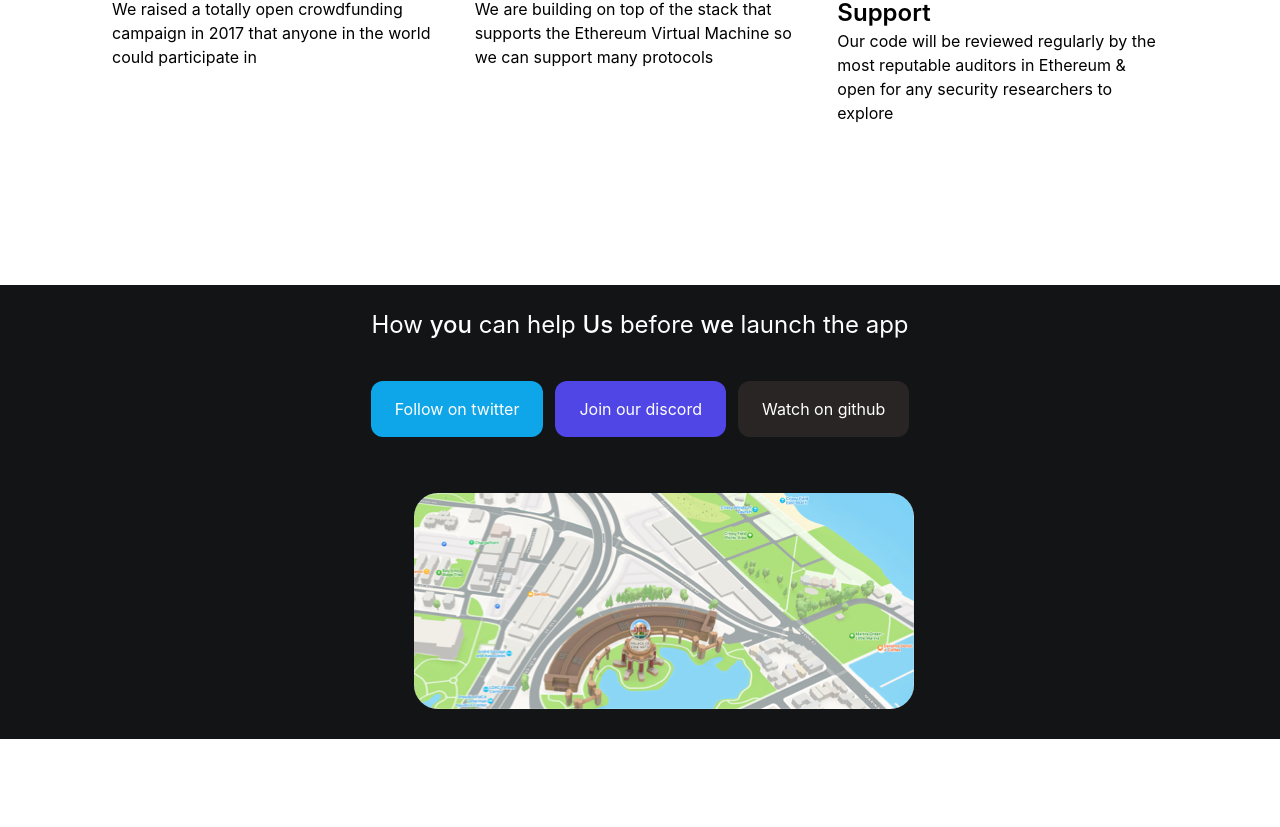
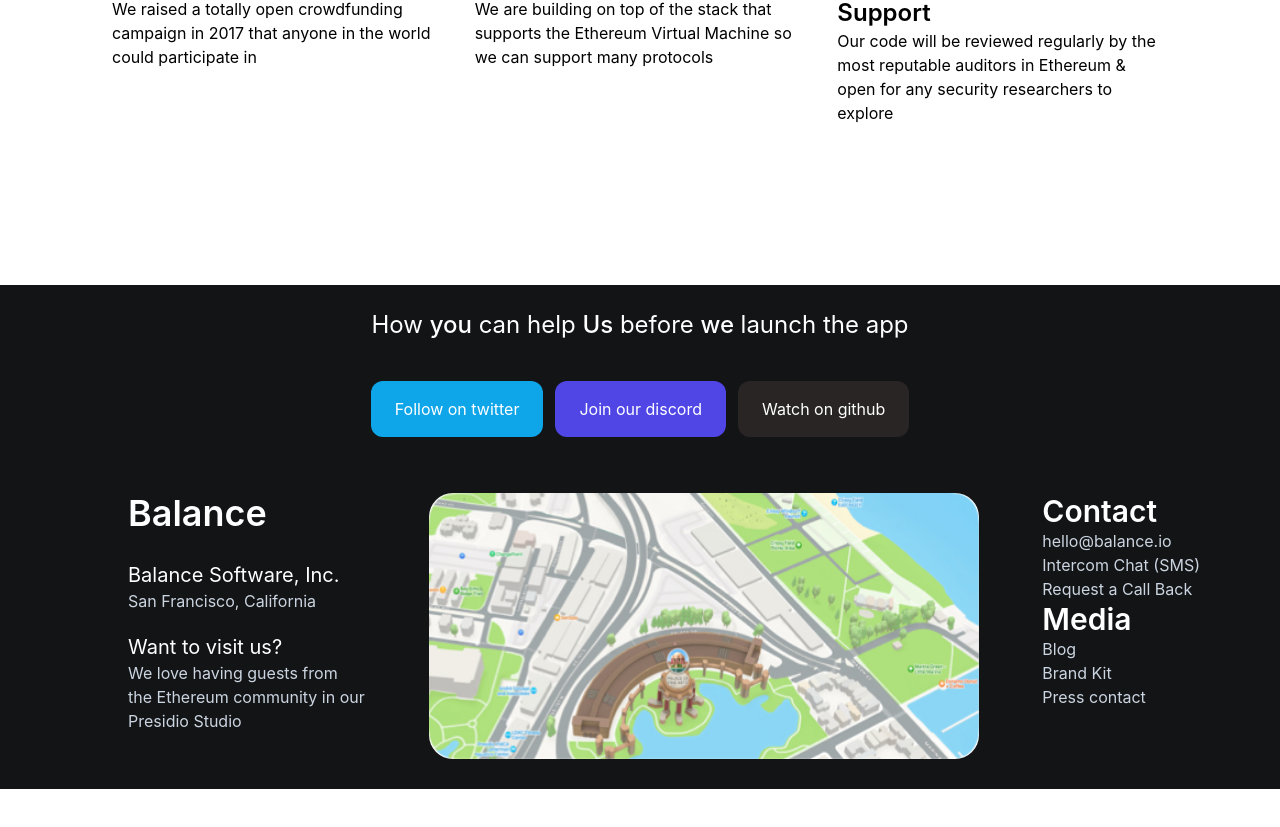
Before and after one commit to balance-io/home, a Next.js app: page / in a window 1280 px wide. Shown: the part 1744-2571 px from the top of the page. Built offline with nearby package versions, Linux system fonts and the light colour scheme.

Commit message:
footer v1

```diff
--- a/pages/components/footer.js
+++ b/pages/components/footer.js
@@ -3,11 +3,13 @@
 
 function Footer() {
     return (
-        <section className=" pt-6 p-6 bg-[#131415] w-screen justify-center sticky top-0 z-50">
-            <h1 className="text-white text-center mx-auto text-2xl pb-10 ">How <b className="font-medium">you</b> can help <b className="font-medium">Us</b> before <b className="font-medium">we </b> launch the app </h1>
+      <section className=" pt-6 p-6 bg-[#131415] w-screen justify-center sticky top-0 z-50 pr-20 pl-20">
+        <h1 className="text-white text-center mx-auto text-2xl pb-10 ">
+          How <b className="font-medium">you</b> can help{" "}
+          <b className="font-medium">Us</b> before{" "}
+          <b className="font-medium">we </b> launch the app{" "}
+        </h1>
         <div className=" space-x-12 items-center">
-
-
           <div className="flex gap-3 justify-center">
             <button className="bg-sky-500 text-white hover:bg-gray-700 py-4 px-6 mb-14 rounded-xl flex hover:cursor-pointer duration-300 ">
               Follow on twitter
@@ -20,21 +22,55 @@
             <button className="bg-stone-800 text-white hover:bg-gray-700 py-4 px-6 mb-14 rounded-xl flex hover:cursor-pointer duration-300 ">
               Watch on github
             </button>
+          </div>
 
+          <div className="flex  justify-between ">
+            <div className="justify-end">
+              <h1 className="text-white justify-end text-4xl font-semibold pb-7">
+                Balance
+              </h1>
+
+             <h2 className="text-white text-xl">Balance Software, Inc.</h2>
+             <p className="text-slate-300">San Francisco, California</p>
+            <div className="pb-5" />
+             <h2 className="text-white text-xl">Want to visit us?</h2>
+                <p className="text-slate-300">We love having guests from <br />the Ethereum community in our <br /> Presidio Studio</p>
 
             </div>
 
-            <div className="flex justify-center">
-
             <span className="justify-center">
-            <Image src="/assets/img/map.jpg" alt="balance" width="500" height="216" className="rounded-3xl " />
+              <Image
+                src="/assets/img/map.jpg"
+                alt="balance"
+                width="550"
+                height="266"
+                className="rounded-3xl "
+              />
             </span>
 
+            <div className="justify-end">
+              <h1 className="text-white justify-end text-3xl font-semibold">
+                Contact
+              </h1>
+
+              <p className="text-slate-300">
+                hello@balance.io <br />
+                Intercom Chat (SMS) <br />
+                Request a Call Back
+              </p>
+
+              <h1 className="text-white justify-end text-3xl font-semibold">
+                Media
+              </h1>
+
+              <p className="text-slate-300">
+                Blog <br />
+                Brand Kit <br />
+                Press contact
+              </p>
             </div>
-
-
           </div>
-
+        </div>
       </section>
     );
 }
```
Lines whose indentation alone changed are shown as unchanged.
